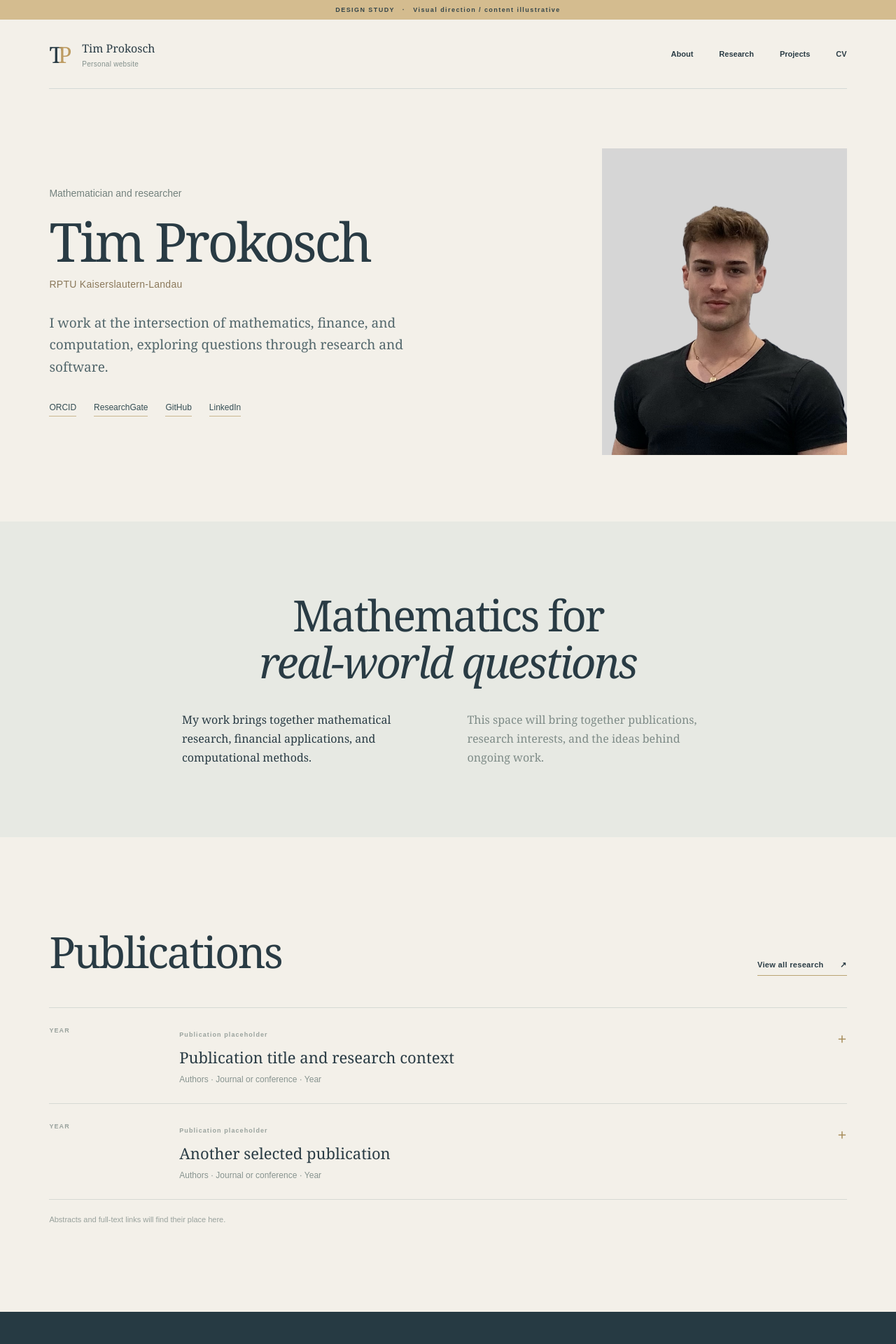
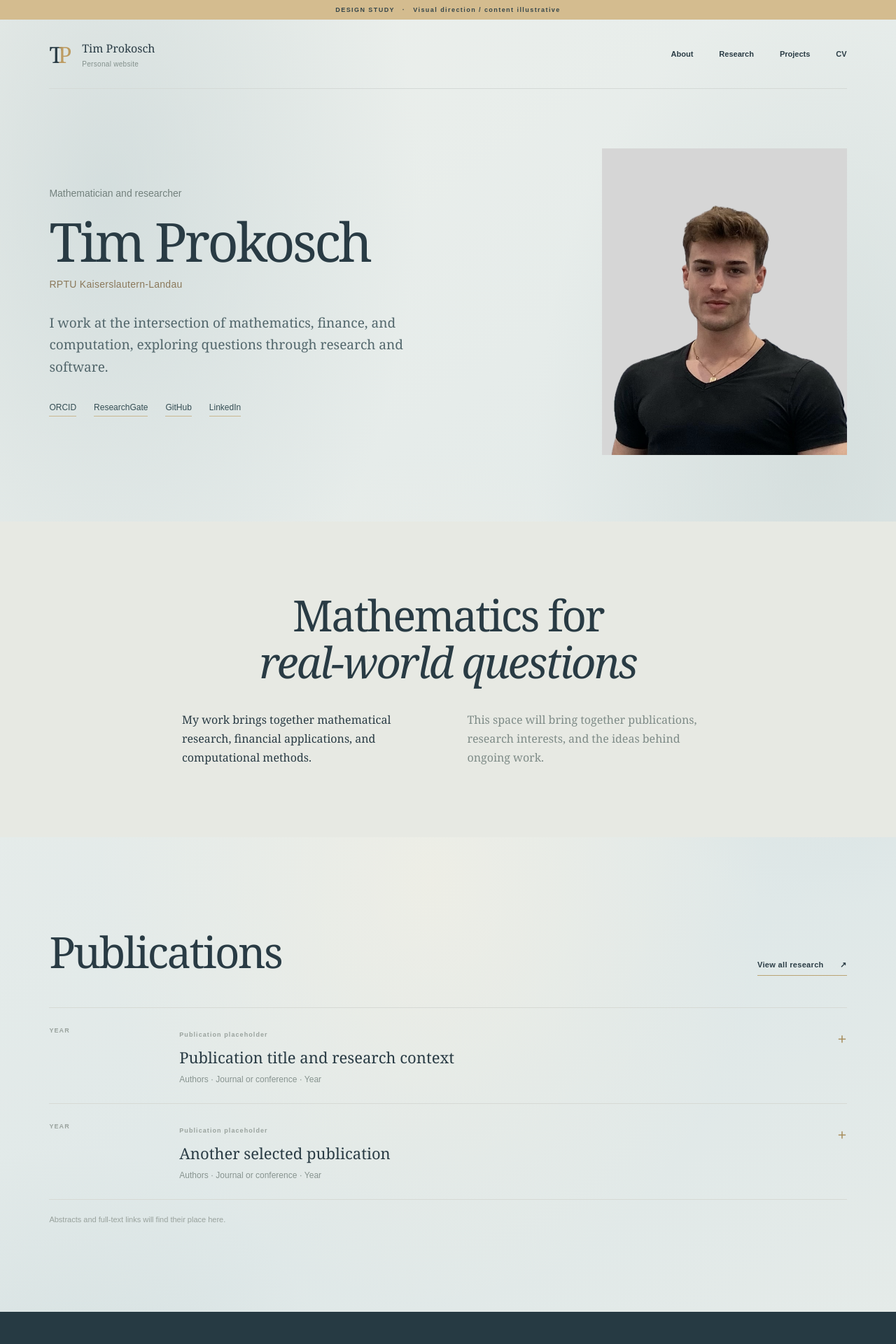
Before and after one commit to AlbertEMC2Stein/albertemc2stein.github.io, a Jekyll site: the page built from index.html, in a window 1280 px wide. Shown: the top 1920 px of the page at 70% size. Built offline with Jekyll 4.4.1, drawn with Linux system fonts in a browser that asks for light colours.

Commit message:
Add soft blue-gray marbling background to body in design styles

```diff
--- a/assets/styles/design-study.css
+++ b/assets/styles/design-study.css
@@ -25,3 +25,15 @@
 .intro-body{margin-inline:auto;text-align:center}
 .intro-columns{margin-inline:auto;text-align:left}
 .intro-body h2 em,.closing h2 em{color:inherit}
+
+/* Soft, static blue-gray marbling on the open page background. */
+body {
+  background-color: #e6ebea;
+  background-image:
+    radial-gradient(ellipse 48% 30% at 12% 8%, rgba(169, 190, 195, .34), transparent 72%),
+    radial-gradient(ellipse 42% 26% at 91% 19%, rgba(198, 210, 209, .48), transparent 74%),
+    radial-gradient(ellipse 52% 25% at 48% 37%, rgba(241, 239, 229, .75), transparent 72%),
+    radial-gradient(ellipse 46% 24% at 8% 66%, rgba(177, 197, 199, .30), transparent 74%),
+    radial-gradient(ellipse 50% 24% at 93% 88%, rgba(189, 205, 205, .35), transparent 72%),
+    linear-gradient(145deg, #edf0ec 0%, #dfe8e8 48%, #f0f0e9 100%);
+}
```
Also changed, not shown: prototype/style.css (+12 -0 lines).
